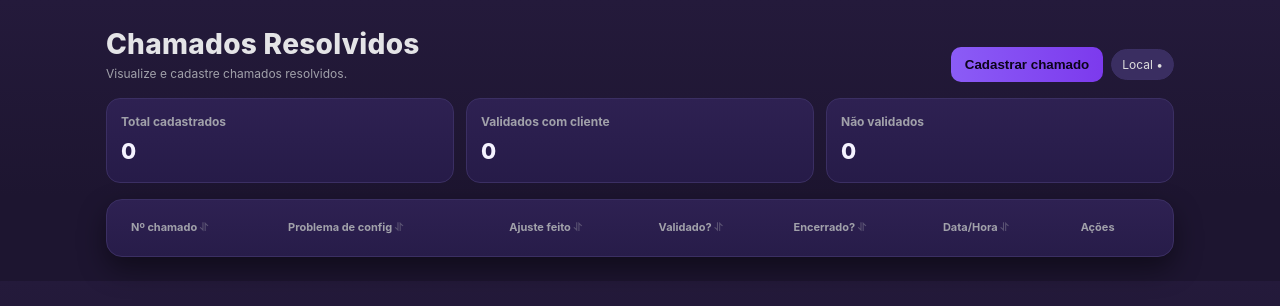
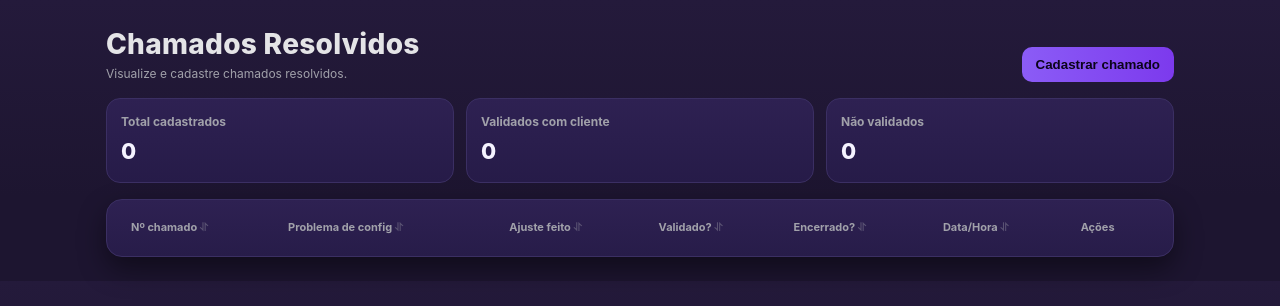
Before and after one commit to Hebertydasilva/chamados, a plain HTML site: page index.html in a window 1280 px wide. Drawn offline with Linux system fonts and the light colour scheme; no server answers.

Commit message:
index.html

```diff
--- a/index.html
+++ b/index.html
@@ -81,8 +81,8 @@
       </div>
       <div class="chips">
         <button id="openFormBtn" class="primary" title="Cadastrar chamado">Cadastrar chamado</button>
-        <span class="chip">Local • <span id="today"></span></span>
-        <!-- <span class="chip" id="storageChip">Armazenamentoo: <strong>Firebase</strong></span> -->
+        <!-- <span class="chip">Local • <span id="today"></span></span> -->
+        <!-- <span class="chip" id="storageChip">Armazenamento: <strong>Firebase</strong></span> -->
       </div>
     </header>
 
```
